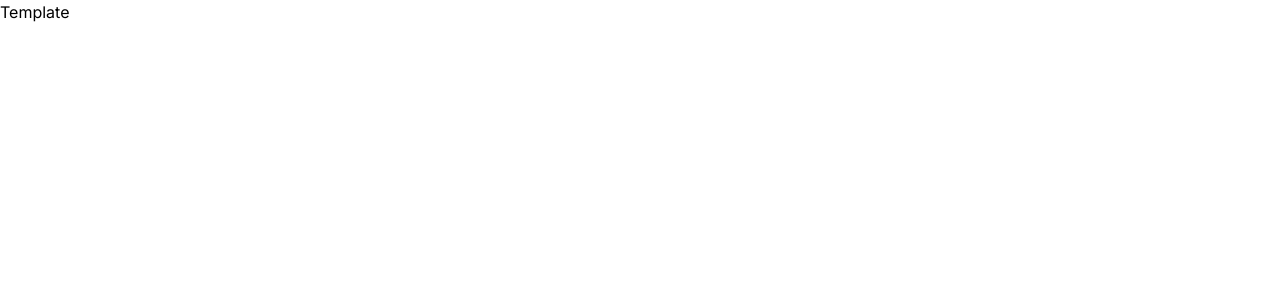
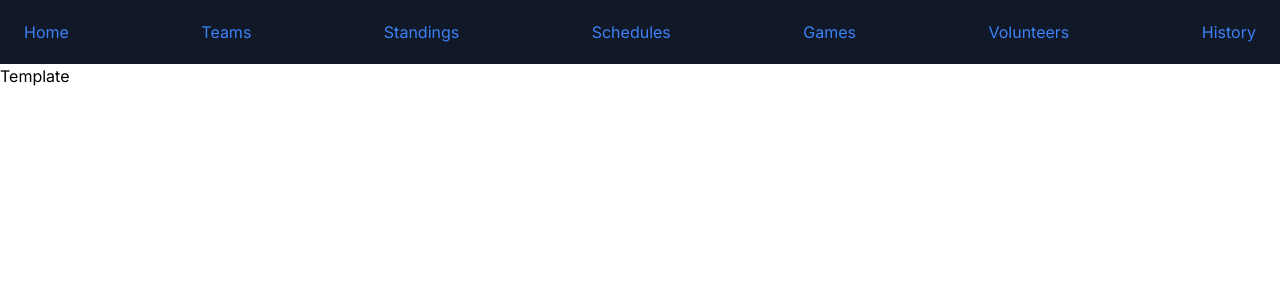
Before and after one commit to monkey-bug/retroolympics-www, a Next.js app in the folder frontend/: page / in a window 1280 px wide. Shown: the top 300 px of the page. Built offline with nearby package versions, Linux system fonts and the light colour scheme.

Commit message:
changed navigation bar colours and added navigation bar to layout

```diff
--- a/frontend/src/app/layout.tsx
+++ b/frontend/src/app/layout.tsx
@@ -1,6 +1,7 @@
 import type { Metadata } from "next";
 import { Inter } from "next/font/google";
 import "./globals.css";
+import Navbar from "@/components/navigationbar";
 
 const inter = Inter({ subsets: ["latin"] });
 
@@ -16,7 +17,9 @@ export default function RootLayout({
 }>) {
   return (
     <html lang="en">
-      <body className={inter.className}>{children}</body>
+      <body className={inter.className}>
+        <Navbar/>
+        {children}</body>
     </html>
   );
 }
--- a/frontend/src/components/navigationbar.tsx
+++ b/frontend/src/components/navigationbar.tsx
@@ -2,11 +2,11 @@ import Link from "next/link";
 
 export default function Navbar(){
     return (
-    <div className="w-full h-64">
+    <div className="w-full bg-gray-900">
         <nav>
-            <ul className="flex justify-between text-2xl bg-purple-500">
-                <li className="mr-6">
-                    <Link className="text-blue-500 hover:text-blue-800" href="/">Home</Link>
+            <ul className="flex h-16 justify-between items-center text-2x">
+                <li className="mx-6">
+                    <Link className="text-blue-500 hover:text-blue-1000" href="/">Home</Link>
                 </li>
                 <li className="mr-6">
                     <Link className="text-blue-500 hover:text-blue-800" href="/">Teams</Link>
```
